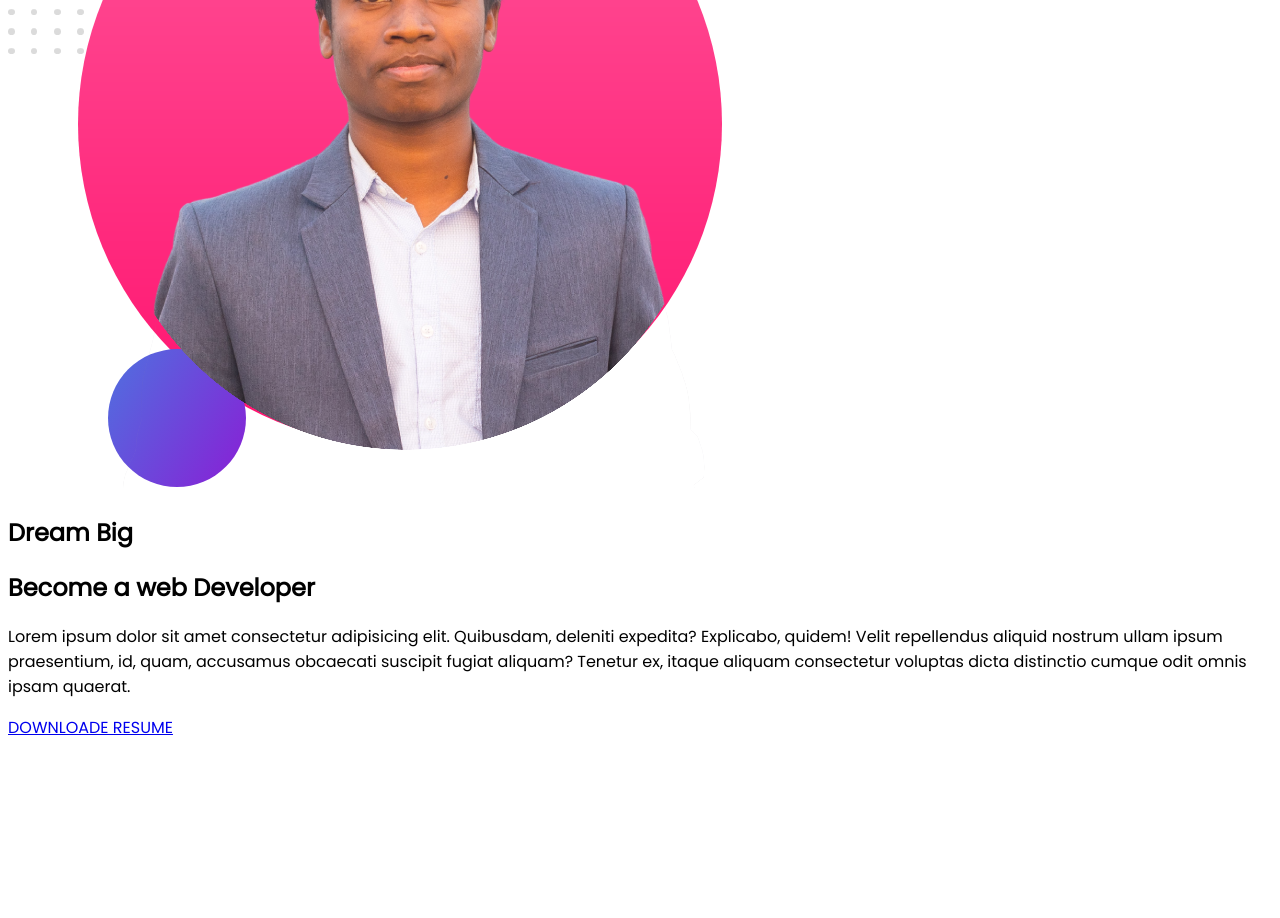
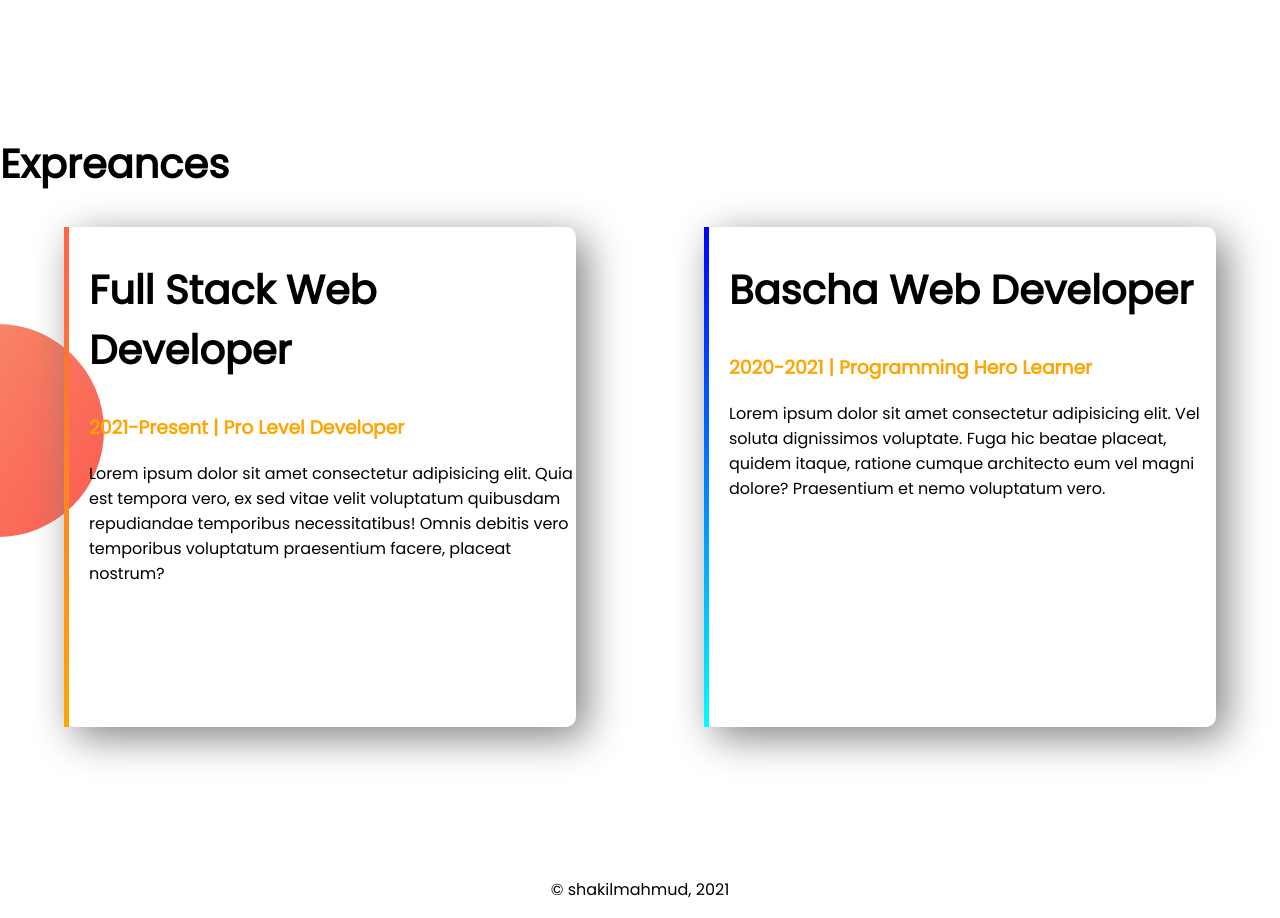
Before and after one commit to md-shakil-hosen/developer-protfolio, a plain HTML site: page index.html in a window 1280 px wide. Shown: the part 1280-2198 px from the top of the page. Before the commit the page ends 2028 px from the top, so only its background shows below. Drawn offline with Linux system fonts and the light colour scheme.

Commit message:
finaly completed

```diff
--- a/index.html
+++ b/index.html
@@ -14,41 +14,61 @@
 
 <body>
     <!--Frist Section Start-->
-    <section>
-        <div class="header-content">
+    <section class="top-banner flexibale-container">
+        <div class="half-width">
             <h1>Welcome To</h1>
-            <h1> <span>Shakil Mahmud</span> World</h1>
+            <h1><span class="orange-color">Shakil Mahmud</span> World</h1>
+            <h3>Bulid Climber and Train Stopper</h3>
             <p>Lorem ipsum dolor sit amet consectetur adipisicing elit. Quibusdam, deleniti expedita? Explicabo, quidem!
                 Velit repellendus aliquid nostrum ullam ipsum praesentium, id, quam, accusamus obcaecati suscipit fugiat
                 aliquam? Tenetur ex, itaque aliquam consectetur voluptas dicta distinctio cumque odit omnis ipsam
                 quaerat.</p>
-            <a href="#">HIRE ME</a>
+            <a class="link-button" href="#" target="_blank">HIRE ME</a>
         </div>
-        <div class="header-img">
+        <div class="half-width-img">
             <img src="images/my-bg-p.png" alt="pagla khan">
         </div>
     </section>
     <!--Frist Section end-->
     <!--Second Section Start-->
-    <section>
-        <div class="header-img">
+    <section class="dream-big flexibale-container">
+        <div class="half-width-img">
             <img src="images/my-bg2 (1).png" alt="pagla khan 2">
         </div>
-        <div>
+        <div class="half-width">
             <h1>Dream Big</h1>
             <h2>Become a web Developer</h2>
             <p>Lorem ipsum dolor sit amet consectetur adipisicing elit. Quibusdam, deleniti expedita? Explicabo, quidem!
                 Velit repellendus aliquid nostrum ullam ipsum praesentium, id, quam, accusamus obcaecati suscipit fugiat
                 aliquam? Tenetur ex, itaque aliquam consectetur voluptas dicta distinctio cumque odit omnis ipsam
                 quaerat.</p>
-            <a href="#">DOWNLOADE RESUME</a>
+            <a class="link-button" href="#" target="_blank">DOWNLOADE RESUME</a>
         </div>
     </section>
     <!--Second Section End-->
     <!--Third Section Start-->
-    <section>
-
+    <section class="expreance-area">
+        <h2>Expreances</h2>
+        <div class="flexibale-container">
+            <div class="expreiance-item" id="web-developer">
+                <h2>Full Stack Web Developer</h2>
+                <h3><span class="orange-color">2021-Present | Pro Level Developer</span> </h3>
+                <p>Lorem ipsum dolor sit amet consectetur adipisicing elit. Quia est tempora vero, ex sed vitae velit
+                    voluptatum quibusdam repudiandae temporibus necessitatibus! Omnis debitis vero temporibus voluptatum
+                    praesentium facere, placeat nostrum?</p>
+            </div>
+            <div class="expreiance-item" id="full-stack">
+                <h2>Bascha Web Developer</h2>
+                <h3><span class="orange-color">2020-2021 | Programming Hero Learner</span> </h3>
+                <p>Lorem ipsum dolor sit amet consectetur adipisicing elit. Vel soluta dignissimos voluptate. Fuga hic
+                    beatae placeat, quidem itaque, ratione cumque architecto eum vel magni dolore? Praesentium et nemo
+                    voluptatum vero.</p>
+            </div>
+        </div>
     </section>
+    <footer>
+        <p>© shakilmahmud, 2021</p>
+    </footer>
     <!--Third Section End-->
 </body>
 
--- a/style.css
+++ b/style.css
@@ -1,3 +1,70 @@
 body{
+    margin: 0;
     font-family: 'Poppins', sans-serif;
 }
+h1{
+    font-size: 50px;
+}
+h2{
+    font-size: 40px;
+}
+.orange-color{
+    color: orange;
+}
+.top-banner{
+    background-image: url(images/top-banner.png);
+    background-repeat: no-repeat;
+}
+.dream-big{
+    background-image: url(images/dream-bg.png);
+    background-repeat: no-repeat;
+    background-position-x: right;
+}
+.expreance-area{
+    background-image: url(images/exp-bg.png);
+    background-repeat: no-repeat;
+    background-position-y: center;
+}
+.flexibale-container{
+    display: flex;
+    margin-bottom: 150px;
+}
+.half-width{
+    width: 50%;
+    padding-left: 2%;
+}
+.half-width-img img{
+    width:80%;
+    padding-left: 30px;
+
+}
+.link-button{
+    text-decoration: none;
+    color: white;
+    font-weight: 700px;
+    padding: 10px 40px;
+    border-radius: 10px;
+    background-image: linear-gradient(tomato ,orange);
+}
+.expreiance-item{
+    box-shadow: 10px 10px 40px gray ;
+    width: 40%;
+    margin-left: 5%;
+    margin-right: 5%;
+    padding-left: 20px;
+    height:500px;
+    border-radius: 10px;
+}
+#web-developer{
+    border-image:linear-gradient(tomato,orange);
+    border-left: 5px solid;
+    border-image-slice: 1;
+}
+#full-stack{
+    border-image:linear-gradient(blue, cyan);
+    border-left: 5px solid;
+    border-image-slice: 1;
+}
+footer{
+    text-align: center;
+}
```
